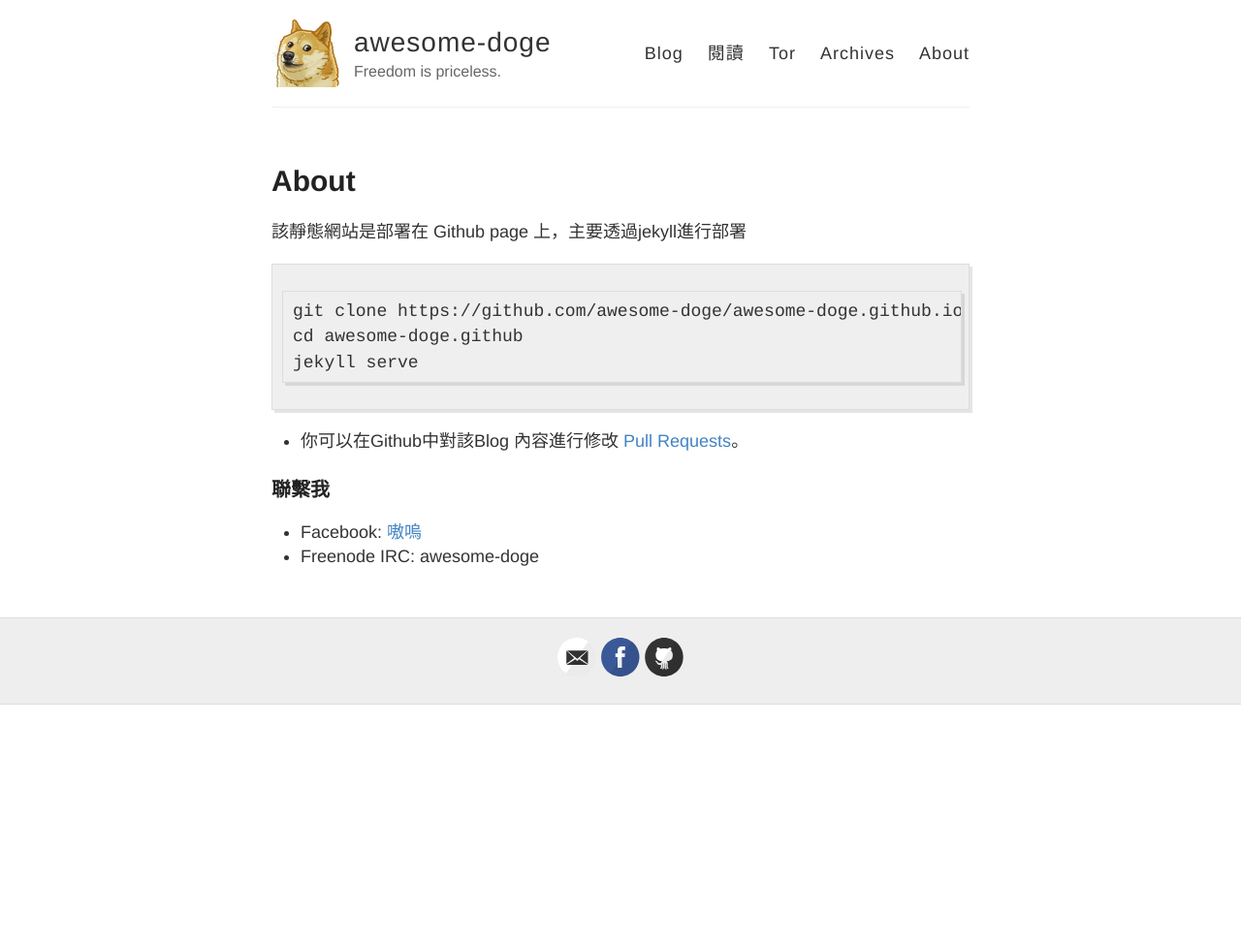
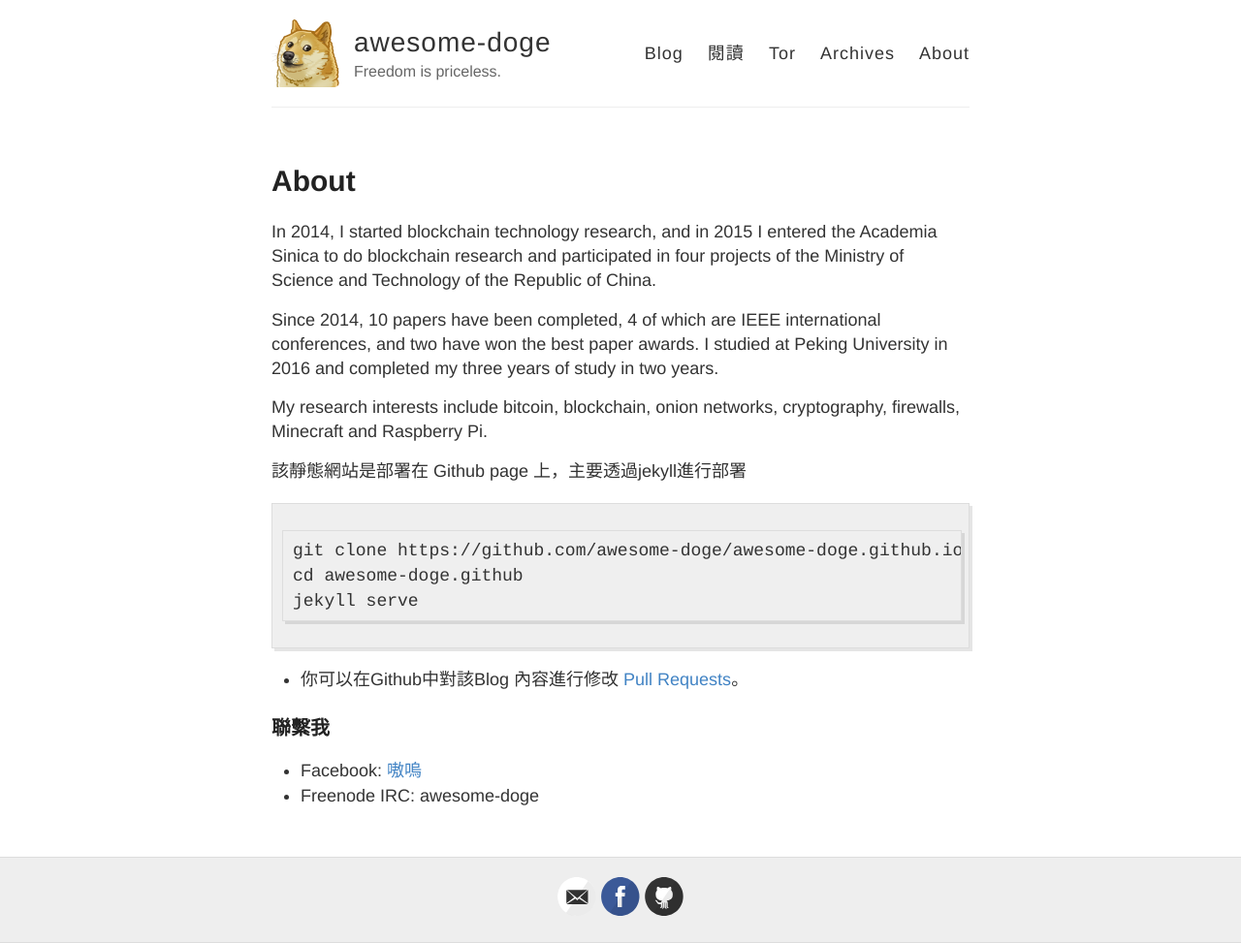
Before and after one commit to awesome-doge/awesome-doge.github.io, a Jekyll site: the page built from about.md, in a window 1280 px wide. Shown: the whole page at 97% size. Built offline with Jekyll 4.4.1, drawn with Linux system fonts in a browser that asks for light colours; before the commit the page ends 900 px from its top, so only the background shows below that.

Commit message:
添加 自述

````diff
--- a/about.md
+++ b/about.md
@@ -3,6 +3,12 @@ layout: page
 title: About
 permalink: /about/
 ---
+
+In 2014, I started blockchain technology research, and in 2015 I entered the Academia Sinica to do blockchain research and participated in four projects of the Ministry of Science and Technology of the Republic of China.
+
+Since 2014, 10 papers have been completed, 4 of which are IEEE international conferences, and two have won the best paper awards. I studied at Peking University in 2016 and completed my three years of study in two years.
+
+My research interests include bitcoin, blockchain, onion networks, cryptography, firewalls, Minecraft and Raspberry Pi.
 
 該靜態網站是部署在 Github page 上，主要透過jekyll進行部署
 ```
````
